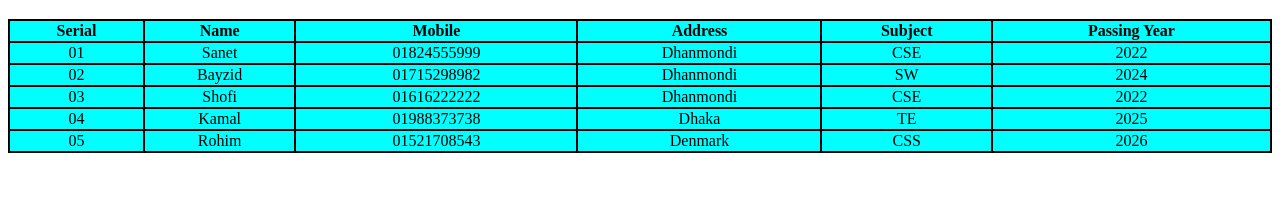
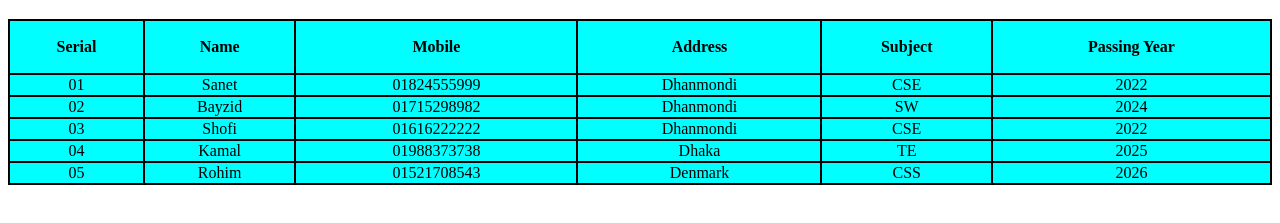
Before and after one commit to sanet-sarker/tabel-repo, a plain HTML site: page index.html in a window 1280 px wide. Shown: the part 61-284 px from the top of the page. Drawn offline with Linux system fonts and the light colour scheme.

Commit message:
first commit

```diff
--- a/index.html
+++ b/index.html
@@ -18,6 +18,7 @@
 
         .head {
             text-align: center;
+
         }
     </style>
 </head>
@@ -27,7 +28,7 @@
     <Table style="width:100%">
         <thead>
             <tr class="head">
-                <th>Serial</th>
+                <th style="height:50px">Serial</th>
                 <th>Name</th>
                 <th>Mobile</th>
                 <th>Address</th>
```
